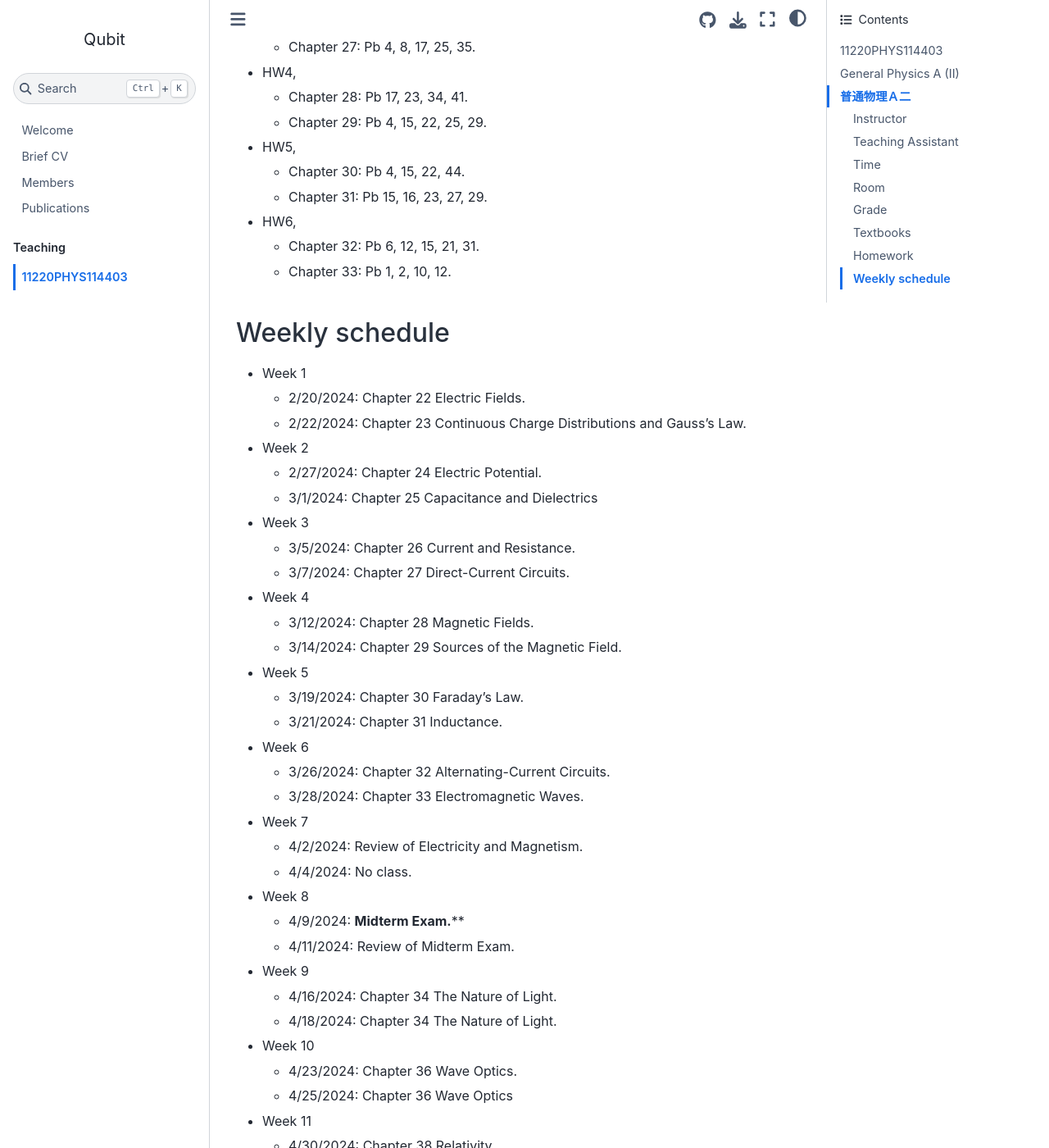
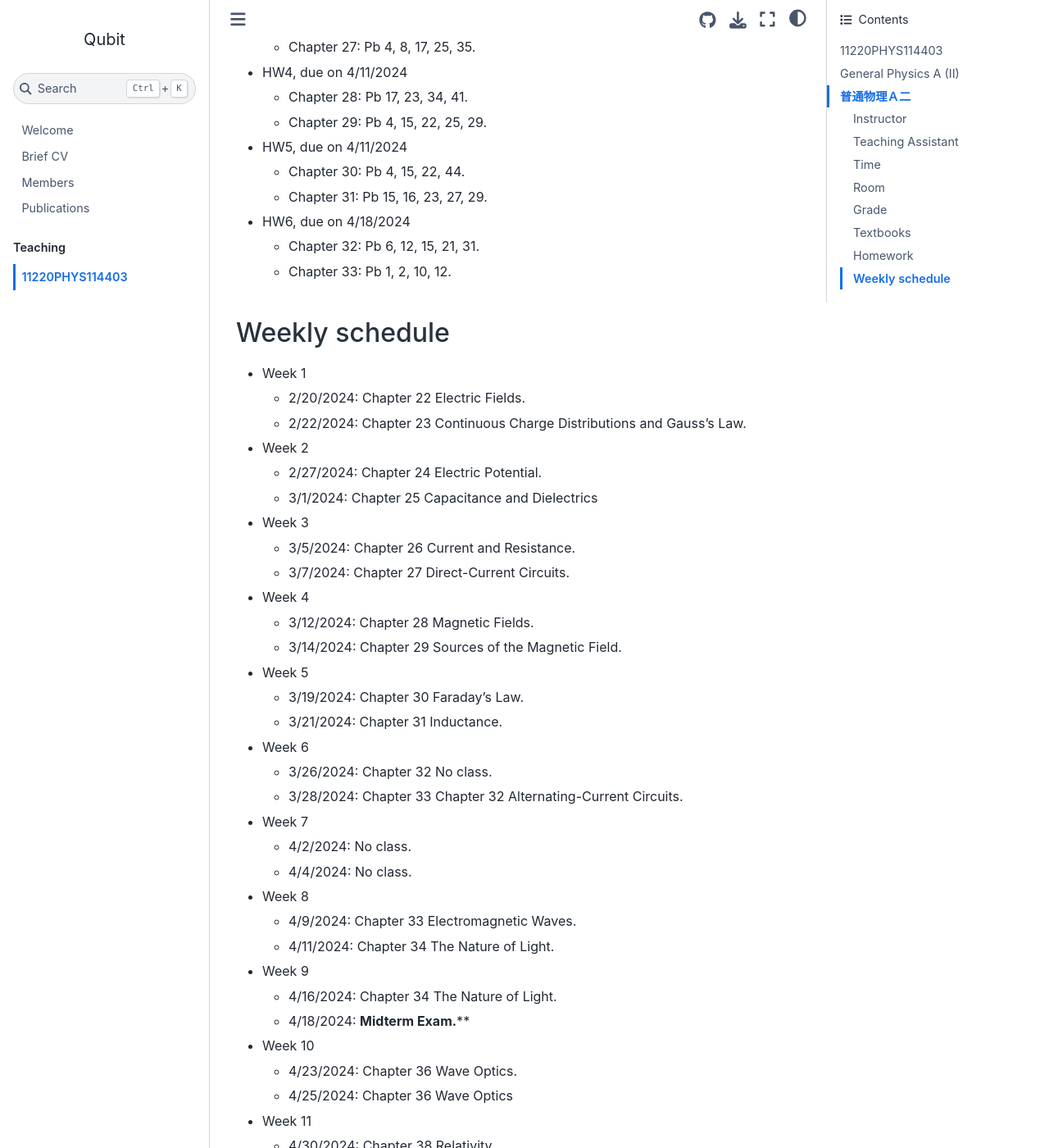
Before and after one commit to pcchen/pcchen.github.io, a Jupyter Book: the page built from teaching/11220PHYS114403.md, in a window 1280 px wide and 1400 px high, scrolled down 2337 px. Shown: the whole window at 82% size. Built offline with Jupyter Book 1.0.4 settings and Sphinx 7.4.7 and the Sphinx Book theme 1.1.4, drawn with Linux system fonts in a browser that asks for light colours.

Commit message:
revised Weekly schedule

```diff
--- a/teaching/11220PHYS114403.md
+++ b/teaching/11220PHYS114403.md
@@ -61,13 +61,13 @@
 * HW3, due on 3/21/2024
   * Chapter 26: Pb 19, 28, 37, 45.
   * Chapter 27: Pb 4, 8, 17, 25, 35.
-* HW4,
+* HW4, due on 4/11/2024
   * Chapter 28: Pb 17, 23, 34, 41.
   * Chapter 29: Pb 4, 15, 22, 25, 29.
-* HW5,
+* HW5, due on 4/11/2024
   * Chapter 30: Pb 4, 15, 22, 44.
   * Chapter 31: Pb 15, 16, 23, 27, 29.
-* HW6,
+* HW6, due on 4/18/2024
   * Chapter 32: Pb 6, 12, 15, 21, 31.
   * Chapter 33: Pb 1, 2, 10, 12.
 
@@ -88,17 +88,17 @@
   * 3/19/2024: Chapter 30 Faraday's Law.
   * 3/21/2024: Chapter 31 Inductance.
 * Week 6
-  * 3/26/2024: Chapter 32 Alternating-Current Circuits.
-  * 3/28/2024: Chapter 33 Electromagnetic Waves.
+  * 3/26/2024: Chapter 32 No class.
+  * 3/28/2024: Chapter 33 Chapter 32 Alternating-Current Circuits.
 * Week 7
-  * 4/2/2024: Review of Electricity and Magnetism.
+  * 4/2/2024: No class.
   * 4/4/2024: No class.
 * Week 8
-  * 4/9/2024: **Midterm Exam.****
-  * 4/11/2024: Review of Midterm Exam.
+  * 4/9/2024: Chapter 33 Electromagnetic Waves.
+  * 4/11/2024: Chapter 34 The Nature of Light.
 * Week 9
   * 4/16/2024: Chapter 34 The Nature of Light.
-  * 4/18/2024: Chapter 34 The Nature of Light.
+  * 4/18/2024: **Midterm Exam.****
 * Week 10
   * 4/23/2024: Chapter 36 Wave Optics.
   * 4/25/2024: Chapter 36 Wave Optics
```
